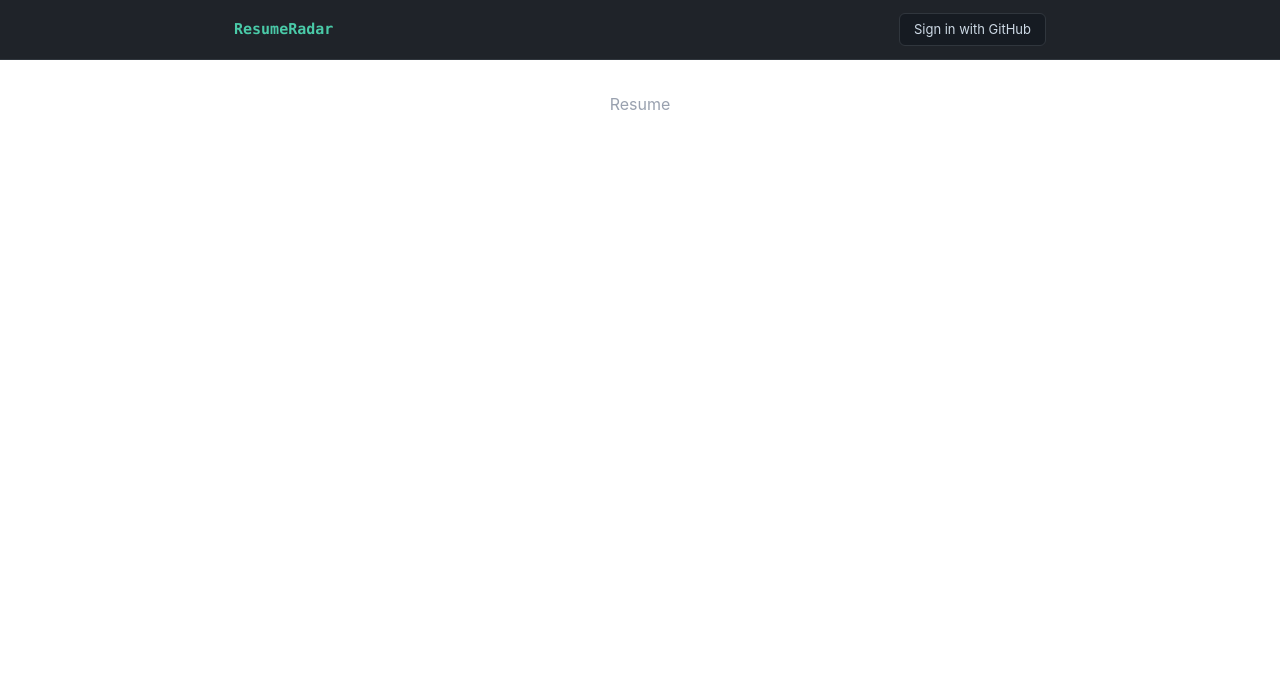
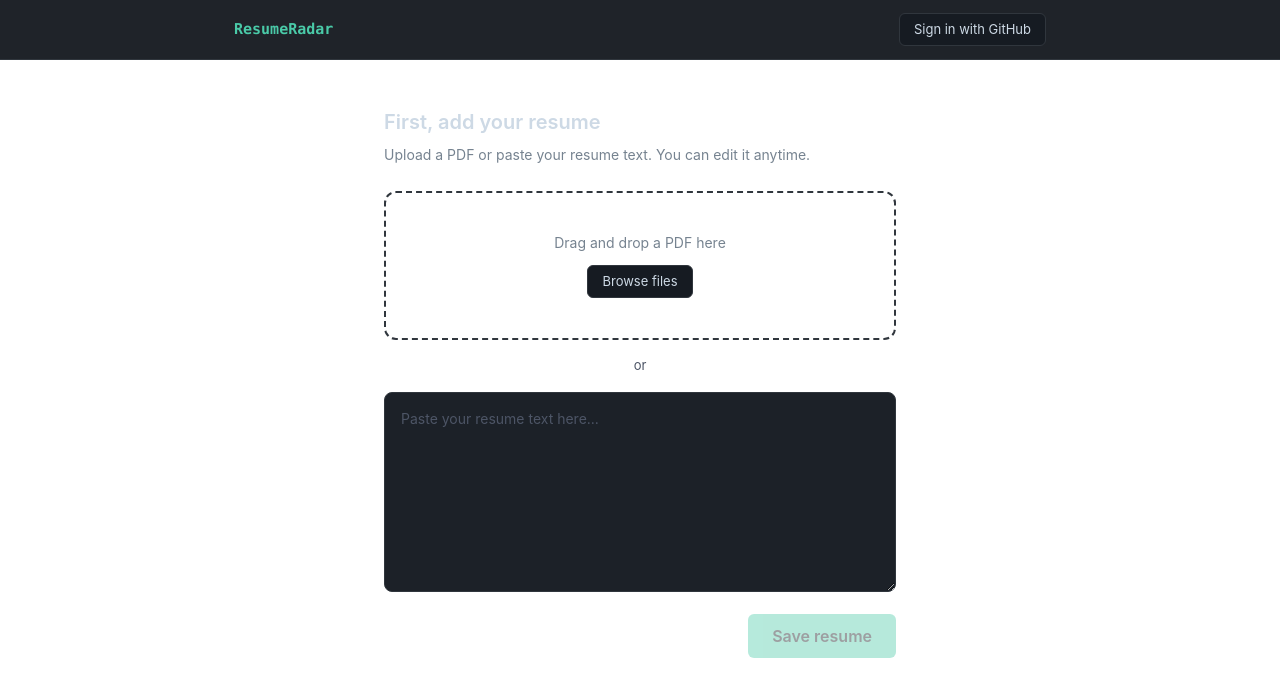
Before and after one commit to FullMoonFriend/resume-radar, a Vue app in the folder client/: page /resume in a window 1280 px wide. Shown: the top 696 px of the page. Built offline with nearby package versions, Linux system fonts and the light colour scheme; no server answers.

Commit message:
feat: add resume upload view with PDF drag-drop and text paste

```diff
--- /dev/null
+++ b/client/src/components/ResumeUpload.vue
@@ -0,0 +1,110 @@
+<!-- client/src/components/ResumeUpload.vue -->
+<script setup lang="ts">
+import { ref } from 'vue'
+import { api } from '../api'
+
+const emit = defineEmits<{ saved: [] }>()
+
+const resumeText = ref('')
+const loading = ref(false)
+const error = ref('')
+const extracting = ref(false)
+
+async function loadExisting() {
+  try {
+    const data = await api.getResume()
+    if (data.resumeText) resumeText.value = data.resumeText
+  } catch { /* no resume yet */ }
+}
+loadExisting()
+
+async function handleFile(file: File) {
+  if (file.size > 5 * 1024 * 1024) {
+    error.value = 'File must be under 5 MB.'
+    return
+  }
+  if (!file.name.toLowerCase().endsWith('.pdf')) {
+    error.value = 'Only PDF files are accepted.'
+    return
+  }
+
+  extracting.value = true
+  error.value = ''
+  try {
+    const result = await api.extractPdf(file)
+    if (result.success && result.text) {
+      resumeText.value = result.text
+    } else {
+      error.value = result.error || 'Could not extract text. Please paste your resume instead.'
+    }
+  } catch {
+    error.value = 'Upload failed. Please try again.'
+  } finally {
+    extracting.value = false
+  }
+}
+
+function onDrop(e: DragEvent) {
+  const file = e.dataTransfer?.files[0]
+  if (file) handleFile(file)
+}
+
+function onFileInput(e: Event) {
+  const file = (e.target as HTMLInputElement).files?.[0]
+  if (file) handleFile(file)
+}
+
+async function save() {
+  if (!resumeText.value.trim()) return
+  loading.value = true
+  error.value = ''
+  try {
+    await api.saveResume(resumeText.value)
+    emit('saved')
+  } catch (e: any) {
+    error.value = e.message
+  } finally {
+    loading.value = false
+  }
+}
+</script>
+
+<template>
+  <div>
+    <!-- Drop zone -->
+    <div
+      class="border-2 border-dashed border-[#30363d] rounded-xl p-10 text-center mb-4 hover:border-[#4acaa8] transition-colors"
+      @dragover.prevent
+      @drop.prevent="onDrop"
+    >
+      <p class="text-[#768390] text-sm mb-3">
+        {{ extracting ? 'Extracting text...' : 'Drag and drop a PDF here' }}
+      </p>
+      <label class="inline-block bg-[#161b22] text-[#cdd9e5] border border-[#30363d] px-3.5 py-1.5 rounded-md text-[13px] cursor-pointer hover:border-[#4acaa8]">
+        Browse files
+        <input type="file" accept=".pdf" class="hidden" @change="onFileInput" />
+      </label>
+    </div>
+
+    <p class="text-center text-[#4d5566] text-[13px] mb-4">or</p>
+
+    <!-- Text area -->
+    <textarea
+      v-model="resumeText"
+      placeholder="Paste your resume text here..."
+      class="w-full min-h-[200px] bg-[#1c2128] border border-[#30363d] rounded-lg p-4 text-[#cdd9e5] text-sm resize-y outline-none focus:border-[#4acaa8] placeholder-[#4d5566]"
+    />
+
+    <p v-if="error" class="text-[#f47067] text-sm mt-2">{{ error }}</p>
+
+    <div class="mt-4 flex justify-end">
+      <button
+        :disabled="!resumeText.trim() || loading"
+        class="bg-[#4acaa8] text-[#0d1117] font-semibold px-6 py-2.5 rounded-md disabled:opacity-40 hover:bg-[#3db896] transition-colors"
+        @click="save"
+      >
+        {{ loading ? 'Saving...' : 'Save resume' }}
+      </button>
+    </div>
+  </div>
+</template>
--- a/client/src/views/ResumeView.vue
+++ b/client/src/views/ResumeView.vue
@@ -1 +1,26 @@
-<template><div class="p-8 text-center text-gray-400">Resume</div></template>
+<!-- client/src/views/ResumeView.vue -->
+<script setup lang="ts">
+import { useRouter } from 'vue-router'
+import ResumeUpload from '../components/ResumeUpload.vue'
+import { useAuthStore } from '../stores/auth'
+
+const router = useRouter()
+const auth = useAuthStore()
+
+function onSaved() {
+  auth.fetchUser()
+  router.push('/analyze')
+}
+</script>
+
+<template>
+  <div class="max-w-[560px] mx-auto px-6 py-12">
+    <h2 class="text-xl font-semibold text-[#cdd9e5] mb-2">
+      {{ auth.user?.hasResume ? 'Update your resume' : 'First, add your resume' }}
+    </h2>
+    <p class="text-[#768390] text-sm mb-6 leading-relaxed">
+      Upload a PDF or paste your resume text. You can edit it anytime.
+    </p>
+    <ResumeUpload @saved="onSaved" />
+  </div>
+</template>
```
